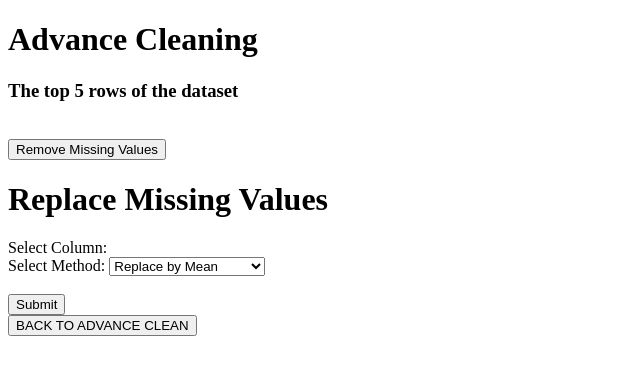
After one commit to Vineeth-03-Shenoy/Data-Science, a Flask app: template templates/removeMissing.html in a window 1280 px wide. The commit adds this page. Shown: the top 375 px of the page, without its empty margins (0-640 px from the left). Run offline with Flask 3, Linux system fonts and the light colour scheme; the template is opened without the code that fills it, so the values that code supplies are empty.

Commit message:
second major commit

```diff
--- a/app.py
+++ b/app.py
@@ -1,11 +1,13 @@
 from flask import Flask, flash, redirect, render_template, request, url_for
 import pandas as pd
+import numpy as np
 import cleanData
 
 app = Flask(__name__)
 app.secret_key = 'my_secret_key'
 
 df = pd.DataFrame()
+miss_data = pd.Series()
 
 @app.route('/')
 def index():
@@ -33,21 +35,43 @@ def describeDF():
 @app.route('/clean')
 def clean():
     global df
-    data = cleanData.getCleaned(df)
-    data = data.to_html(index=False)
-    return render_template('clean.html', data=data)
+    df = cleanData.getCleaned(df)
+    df = df.to_html(index=False)
+    return render_template('clean.html', data=df)
 
 @app.route('/advance_Clean')
 def advanceClean():
-    global df
+    global df, miss_data
+    df = cleanData.getCleaned(df, Target=True)
+    miss_data = df.isnull().sum()[df.isnull().sum() > 0]
+    miss_data=miss_data.to_frame()
+    miss_data.columns=['No of Missing Values']
+    return render_template('advanceClean.html', data=df.head(5).to_html(), missData=miss_data.to_html())
+
+@app.route('/advance_Clean/replace_missing', methods=['POST'])
+def replace_missing():
+    columns = request.form.getlist('column')
+    method = request.form.get('method')
+    value = request.form.get('value')
 
 
-@app.route('/analyze')
-def analyze():
-    # retrieve the data from the file or database
-    # and perform some analysis using pandas or another library
-    # and return the results as a message or HTML table
-    return 'Data analyzed successfully!'
+    global df, miss_data
+    miss_data = df.isnull().sum()[df.isnull().sum() > 0]
+    miss_data=miss_data.to_frame()
+
+    if not columns or not method or not value:
+        return 'Error: Please select at least one column, a method, and a value'
+
+    for col in columns:
+        if method == 'mean':
+            replacement = df[col].astype('float').mean(axis=0)
+        elif method == 'freq':
+            replacement = df[col].value_counts().idxmax()
+        df[col].replace(np.NaN, replacement, inplace=True)
+        done=True
+
+    columnsD = df.columns.tolist()
+    return render_template('removeMissing.html',columns=columnsD, missData=miss_data.to_html())
 
 @app.route('/visualize')
 def visualize():
--- a/templates/advanceClean.html
+++ b/templates/advanceClean.html
@@ -5,6 +5,20 @@
   </head>
   <body>
     <h1>Advance Cleaning</h1>
+    <h3>The top 5 rows of the dataset</h3>
     {{ data|safe }}
+
+    {% if missData %}
+    <h3>The following Columns contain Missing Values</h3>
+    {{ missData|safe }}
+    {% endif %}
+
+    <br>
+    <a href="{{ url_for('replace_missing') }}" ><button>Remove Missing Values</button></a>
+
+    {% block content %}
+
+    {% endblock %}
+
   </body>
 </html>
--- a/templates/index.html
+++ b/templates/index.html
@@ -20,7 +20,7 @@
     <a href="/view"><button>View</button></a>
     <a href="/describe"><button>Describe</button></a>
     <a href="/clean"><button>Basic Clean</button></a>
-    <a href="/analyze"><button>Advance Clean</button></a>
+    <a href="/advance_Clean"><button>Advance Clean</button></a>
     <a href="/visualize"><button>Visualize</button></a>
   </body>
 </html>
--- /dev/null
+++ b/templates/removeMissing.html
@@ -0,0 +1,27 @@
+{% extends 'advanceClean.html' %}
+{% block content %}
+
+<body>
+    <h1>Replace Missing Values</h1>
+    <form action="/advance_Clean/replace_missing" method="post">
+      <label for="column">Select Column:</label>
+      {% for col in columns %}
+        <div>
+          <input type="checkbox" id="{{ col }}" name="column" value="{{ col }}">
+          <label for="{{ col }}">{{ col }}</label>
+        </div>
+      {% endfor %}
+      <br>
+      <label for="method">Select Method:</label>
+      <select id="method" name="method">
+        <option value="mean">Replace by Mean</option>
+        <option value="freq">Replace by Frequency</option>
+      </select>
+      <br><br>
+      <input type="submit" value="Submit">
+    </form>
+    <a href="/advance_Clean"><button>BACK TO ADVANCE CLEAN</button></a>
+  </body>
+
+
+{% endblock %}
```
Also changed, not shown: cleanData.py (+5 -4 lines).
